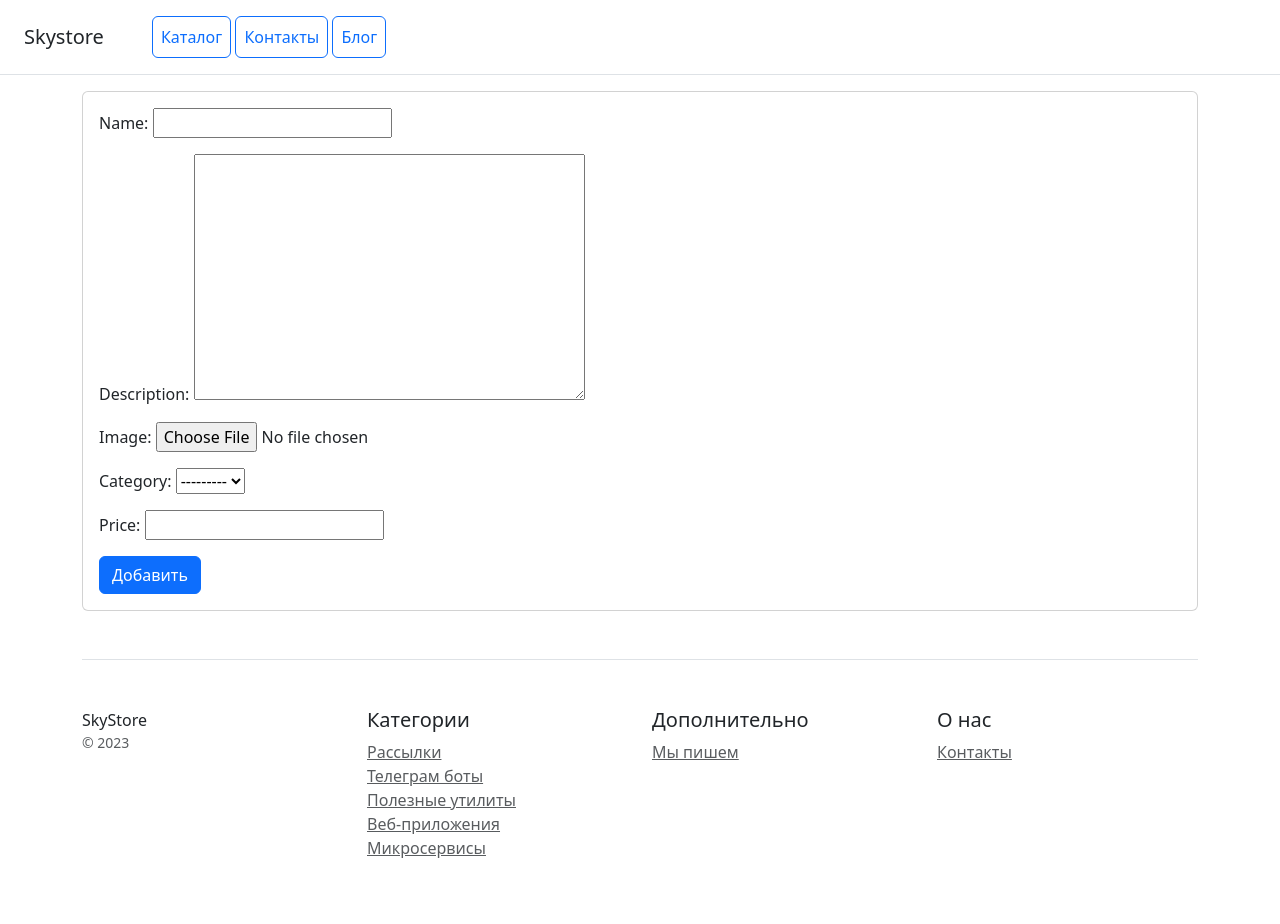
After one commit to Mihanik995/web_homework2, a Django app: page /products/new_product in a window 1280 px wide. The commit adds this page. Run offline with Django 5.2, Linux system fonts and the light colour scheme; data that the repository does not hold is empty.

Commit message:
add CRUD for Products

```diff
--- /dev/null
+++ b/catalog/forms.py
@@ -0,0 +1,19 @@
+from django import forms
+
+from catalog.models import Product
+
+UNACCEPTABLE_NAMES = ('казино', 'криптовалюта', 'крипта', 'биржа', 'дешево', 'бесплатно', 'обман', 'полиция', 'радар')
+
+class ProductForm(forms.ModelForm):
+
+    class Meta:
+        model = Product
+        exclude = ('created_at', 'updated_at',)
+
+    def clean_name(self):
+        cleaned_data = self.cleaned_data.get('name')
+
+        if cleaned_data in UNACCEPTABLE_NAMES:
+            raise forms.ValidationError('Unacceptable product name')
+
+        return cleaned_data
--- a/catalog/templates/main/home.html
+++ b/catalog/templates/main/home.html
@@ -16,11 +16,13 @@
                         <h6>{{object.description|slice:":100"}}</h6>
                     </ul>
                     <a type="button" class="btn btn-lg btn-block btn-outline-primary" href="{% url 'product_detail' object.pk %}">Купить</a>
+                    <a type="button" class="btn btn-lg btn-block btn-outline-primary" href="{% url 'update_product' object.pk %}">Редактировать</a>
                 </div>
             </div>
         </div>
         {% endfor %}
     </div>
+    <a class="btn btn-primary" href="{% url 'add_product'%}">Добавить продукт</a>
 </div>
 
 {% endblock %}
--- /dev/null
+++ b/catalog/templates/main/product_form.html
@@ -0,0 +1,28 @@
+{% extends 'main/base.html' %}
+
+{% block content %}
+<div class="container">
+    <div class="col-12">
+        <div class="row">
+            <div class="col-12">
+                <div class="card">
+                    <div class="card-body">
+                        <form method="post">
+                            {% csrf_token %}
+                            {{ form.as_p }}
+                            <button type="submit" class="btn btn-primary">
+                                {% if object.pk %}
+                                    Сохранить
+                                {% else %}
+                                    Добавить
+                                {% endif %}
+                            </button>
+                        </form>
+                    </div>
+                </div>
+            </div>
+        </div>
+    </div>
+</div>
+
+{% endblock %}
--- a/catalog/urls.py
+++ b/catalog/urls.py
@@ -1,12 +1,15 @@
 from django.urls import path
 
 from catalog.views import ProductDetailView, ProductListView, ContactsView, PublicationDetailView, \
-    PublicationCreateView, PublicationListView, PublicationUpdateView, PublicationDeleteView
+    PublicationCreateView, PublicationListView, PublicationUpdateView, PublicationDeleteView, ProductCreateView, \
+    ProductUpdateView
 
 urlpatterns = [
     path('', ProductListView.as_view(), name='products_list'),
     path('contacts/', ContactsView.as_view(), name='contacts_view'),
     path('products/<int:pk>', ProductDetailView.as_view(), name='product_detail'),
+    path('products/new_product', ProductCreateView.as_view(), name='add_product'),
+    path('products/<int:pk>/update', ProductUpdateView.as_view(), name='update_product'),
     path('blog/', PublicationListView.as_view(), name='publication_list'),
     path('blog/<int:pk>', PublicationDetailView.as_view(), name='publication_detail'),
     path('blog/new_post/', PublicationCreateView.as_view(), name='add_publication'),
--- a/catalog/views.py
+++ b/catalog/views.py
@@ -3,6 +3,7 @@ from django.urls import reverse_lazy, reverse
 from django.utils.text import slugify
 from django.views.generic import ListView, DetailView, TemplateView, DeleteView, UpdateView, CreateView
 
+from catalog.forms import ProductForm
 from catalog.models import Product, Publication
 
 
@@ -14,6 +15,18 @@ class ProductListView(ListView):
 class ProductDetailView(DetailView):
     template_name = 'main/products.html'
     model = Product
+
+class ProductCreateView(CreateView):
+    template_name = 'main/product_form.html'
+    model = Product
+    form_class = ProductForm
+    success_url = reverse_lazy('products_list')
+
+class ProductUpdateView(UpdateView):
+    template_name = 'main/product_form.html'
+    model = Product
+    form_class = ProductForm
+    success_url = reverse_lazy('products_list')
 
 
 class PublicationCreateView(CreateView):
```
